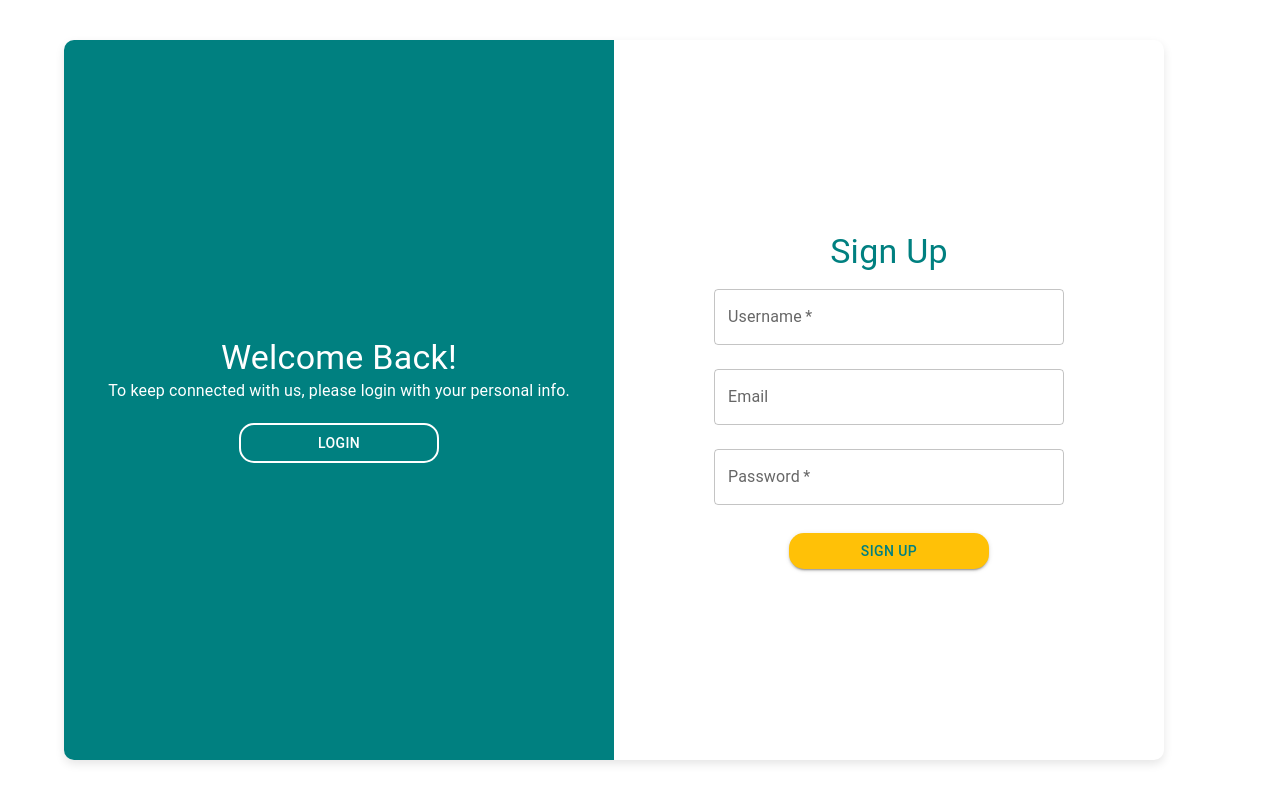
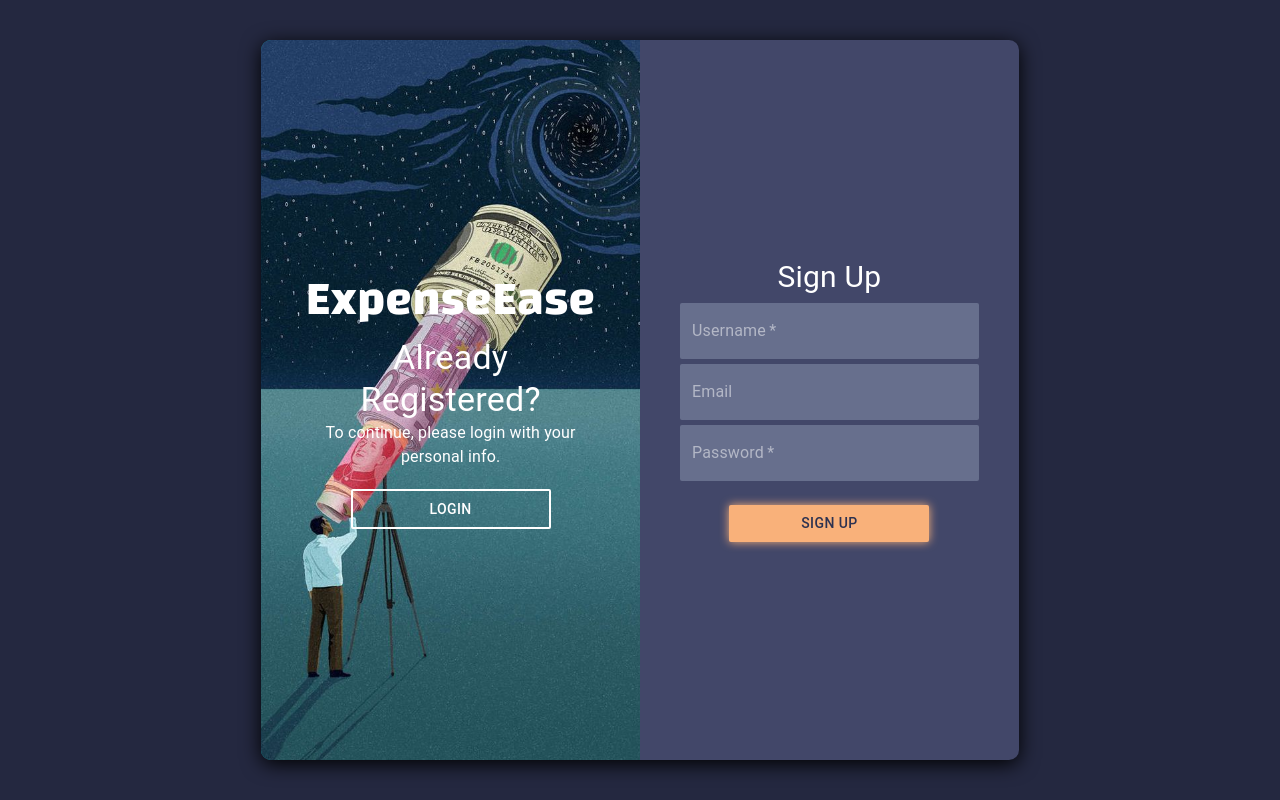
Before and after one commit to asalzp/ExpenseEase, a React (Create React App) app in the folder expense-tracker-frontend/: page /login in a window 1280 px wide. Both pictures are taken after a click on the button "SIGN UP". Built offline with nearby package versions, Linux system fonts and the light colour scheme.

Commit message:
login page - wip

```diff
--- a/expense-tracker-frontend/public/index.html
+++ b/expense-tracker-frontend/public/index.html
@@ -1,6 +1,9 @@
 <!DOCTYPE html>
 <html lang="en">
   <head>
+    <link rel="preconnect" href="https://fonts.googleapis.com">
+    <link rel="preconnect" href="https://fonts.gstatic.com" crossorigin>
+    <link href="https://fonts.googleapis.com/css2?family=Changa:wght@200..800&display=swap" rel="stylesheet">
     <meta charset="utf-8" />
     <link rel="icon" href="%PUBLIC_URL%/favicon.ico" />
     <meta name="viewport" content="width=device-width, initial-scale=1" />
--- a/expense-tracker-frontend/src/components/Login.js
+++ b/expense-tracker-frontend/src/components/Login.js
@@ -7,22 +7,39 @@ import { makeStyles } from "@mui/styles";
 import { motion, AnimatePresence } from "framer-motion";
 
 const useStyles = makeStyles({
+
+  "@global": {
+    "html, body, #root": {
+      height: "100%",
+      margin: 0,
+      padding: 0,
+      display: "flex",
+      justifyContent: "center",
+      alignItems: "center",
+      overflow: "hidden",
+      backgroundColor: "#242840", // Ensures full background coverage
+    },
+  },
+
   container: {
     height: "100vh",
+    width: "100vw",
     display: "flex",
     justifyContent: "center",
     alignItems: "center",
+    backgroundColor: "#242840",
+    overflow: "hidden"
   },
   gridContainer: {
-    width: "90%",
+    width: "100%",
     height: "90vh",
     maxWidth: "1100px",
-    boxShadow: "0px 4px 10px rgba(0, 0, 0, 0.1)",
+    boxShadow: "0px 4px 20px rgba(0, 0, 0, 1)",
     borderRadius: "10px",
     overflow: "hidden",
     display: "flex",
     flexDirection: "row",
-    backgroundColor: "white",
+    backgroundColor: "#424769",
   },
   leftPanel: {
     display: "flex",
@@ -36,6 +53,7 @@ const useStyles = makeStyles({
   },
   rightPanel: {
     backgroundColor: "#008080",
+    background: `url('/assets/money-login.jpg') no-repeat center center/cover`,
     color: "white",
     display: "flex",
     flexDirection: "column",
@@ -48,21 +66,28 @@ const useStyles = makeStyles({
   title: {
     fontWeight: "bold",
     marginBottom: "20px",
-    color: "#008080",
+    color: "white",
+    fontSize: "30px !important"
   },
   button: {
     marginTop: "20px !important",
-    backgroundColor: "#FFC107 !important",
-    color: "#008080 !important",
+    backgroundColor: "#f9b17a !important",
+    color: "#2d3250 !important",
     width: "200px",
-    borderRadius: "15px !important",
+    borderRadius: "2px !important",
+    boxShadow: "0 0 10px #f9b17a !important", // Adds glow effect
+    transition: "0.3s ease-in-out !important",
+    "&:hover": {
+      backgroundColor: "#f9b17a !important",
+      boxShadow: "0 0 20px #f9b17a !important", // Increases glow on hover
+    },
   },
   rightButton: {
     marginTop: "20px !important",
     color: "white !important",
     width: "200px",
     textAlign: "center",
-    borderRadius: "15px !important",
+    borderRadius: "2px !important",
     border: "2px solid white !important",
   },
   link: {
@@ -70,6 +95,19 @@ const useStyles = makeStyles({
     color: "#FFC107",
     cursor: "pointer",
   },
+  username: {
+    backgroundColor: "#676F8D",
+    borderRadius: "2px",
+
+  },
+  password: {
+    backgroundColor: "#676F8D",
+    borderRadius: "2px"
+  },
+  email: {
+    backgroundColor: "#676F8D",
+    borderRadius: "2px"
+  }
 });
 
 const LoginSignup = () => {
@@ -111,43 +149,124 @@ const LoginSignup = () => {
           transition={{ duration: 0.5 }}
           style={{ width: "100%" }}
         >
+
           <Grid
             container
             className={classes.gridContainer}
             style={{ flexDirection: isLogin ? "row" : "row-reverse" }}
           >
+
             {/* Left Panel - Form */}
             <Grid item xs={12} md={6} className={classes.leftPanel} style={{display: "flex", flexDirection: "column", alignItems: "center"}}>
+
               <Typography variant="h4" className={classes.title}>
-                {isLogin ? "Login" : "Sign Up"}
+                {isLogin ? "Log In" : "Sign Up"}
               </Typography>
               {error && <Typography color="error">{error}</Typography>}
               <form onSubmit={handleSubmit} style={{ display: "flex", flexDirection: "column", alignItems: "center", width: "100%", maxWidth: "350px" }}>
-                <TextField
+                <TextField className={classes.username}
+                  id="filled-required"
+                  variant="filled"
+                  color="white"
                   fullWidth
                   label="Username"
                   value={username}
                   onChange={(e) => setUsername(e.target.value)}
-                  margin="normal"
+                  margin="dense"
                   required
+                  sx={{
+                    marginBottom: "-3px",
+                    "& .MuiFilledInput-root": {
+                      backgroundColor: "#676F8D", // Background color
+                      borderRadius: "5px",
+                      color: "white",
+                      "&:before": {
+                        borderBottom: "2px solid transparent", // Default border (hidden)
+                      },
+                      "&:hover:before": {
+                        borderBottom: "2px solid #f9b17a", // Border color on hover
+                      },
+                      "&.Mui-focused:before": {
+                        borderBottom: "2px solid #f9b17a !important", // Border color when clicked (focused)
+                      },
+                    },
+                    "& .MuiInputLabel-root": {
+                      color: "#B3B7C6", // Default label color
+                    },
+                    "& .MuiInputLabel-root.Mui-focused": {
+                      color: "#f9b17a", // Label color when focused (clicked)
+                    },
+                  }}
+
                 />
                 {!isLogin && (
-                  <TextField
+                  <TextField className={classes.email}
+                    id="filled-required"
+                    variant="filled"
                     fullWidth
+                    color="white"
                     label="Email"
                     value={email}
                     onChange={(e) => setEmail(e.target.value)}
-                    margin="normal"
+                    margin="dense"
+                    sx={{
+                      marginBottom: "-3px",
+                      "& .MuiFilledInput-root": {
+                        backgroundColor: "#676F8D", // Background color
+                        borderRadius: "5px",
+                        color: "white",
+                        "&:before": {
+                          borderBottom: "2px solid transparent", // Default border (hidden)
+                        },
+                        "&:hover:before": {
+                          borderBottom: "2px solid #f9b17a", // Border color on hover
+                        },
+                        "&.Mui-focused:before": {
+                          borderBottom: "2px solid #f9b17a !important", // Border color when clicked (focused)
+                        },
+                      },
+                      "& .MuiInputLabel-root": {
+                        color: "#B3B7C6", // Default label color
+                      },
+                      "& .MuiInputLabel-root.Mui-focused": {
+                        color: "#f9b17a", // Label color when focused (clicked)
+                      },
+                    }}
                   />
                 )}
-                <TextField
+                <TextField className={classes.password}
+                  id="filled-required"
+                  variant="filled"
                   fullWidth
+                  color="white"
                   label="Password"
                   type="password"
                   value={password}
                   onChange={(e) => setPassword(e.target.value)}
-                  margin="normal"
+                  margin="dense"
                   required
+                  sx={{
+                    "& .MuiFilledInput-root": {
+                      backgroundColor: "#676F8D", // Background color
+                      borderRadius: "5px",
+                      color: "white",
+                      "&:before": {
+                        borderBottom: "2px solid transparent", // Default border (hidden)
+                      },
+                      "&:hover:before": {
+                        borderBottom: "2px solid #f9b17a", // Border color on hover
+                      },
+                      "&.Mui-focused:before": {
+                        borderBottom: "2px solid #f9b17a !important", // Border color when clicked (focused)
+                      },
+                    },
+                    "& .MuiInputLabel-root": {
+                      color: "#B3B7C6", // Default label color
+                    },
+                    "& .MuiInputLabel-root.Mui-focused": {
+                      color: "#f9b17a", // Label color when focused (clicked)
+                    },
+                  }}
                 />
                 <Button type="submit" variant="contained" className={classes.button}>
                   {isLogin ? "Login" : "Sign Up"}
@@ -157,11 +276,24 @@ const LoginSignup = () => {
 
             {/* Right Panel - Message */}
             <Grid item xs={12} md={6} className={classes.rightPanel} style={{display: "flex", flexDirection: "column", alignItems: "center"}}>
-              <Typography variant="h4">{isLogin ? "Hello, Friend!" : "Welcome Back!"}</Typography>
+            <Typography
+              variant="h3"
+              sx={{
+                fontFamily: "'Changa', serif",
+                color: "white",
+                fontWeight: "bold",
+                textAlign: "center",
+                marginBottom: "10px",
+              }}
+            >
+              ExpenseEase
+            </Typography>
+
+              <Typography variant="h4" align="center">{isLogin ? "Don't have an Account?" : "Already Registered?"}</Typography>
               <Typography variant="body1" align="center">
                 {isLogin
-                  ? "Enter your details and start your journey with us."
-                  : "To keep connected with us, please login with your personal info."}
+                  ? " Enter your details and start your journey with us."
+                  : "To continue, please login with your personal info."}
               </Typography>
               <Button className={classes.rightButton} onClick={() => setIsLogin(!isLogin)}>
                 {isLogin ? "Sign Up" : "Login"}
```
Also changed, not shown: expense-tracker-frontend/public/assets/money-login.jpg (added).
